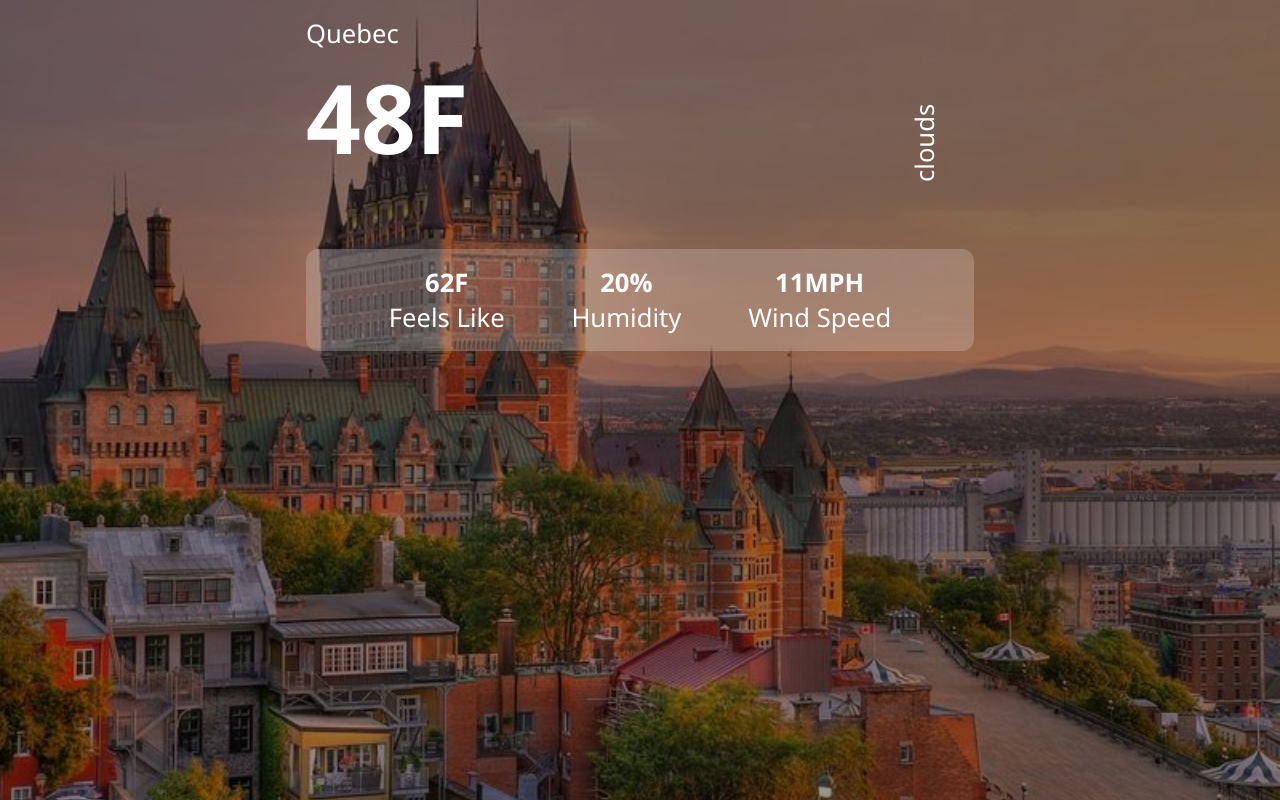
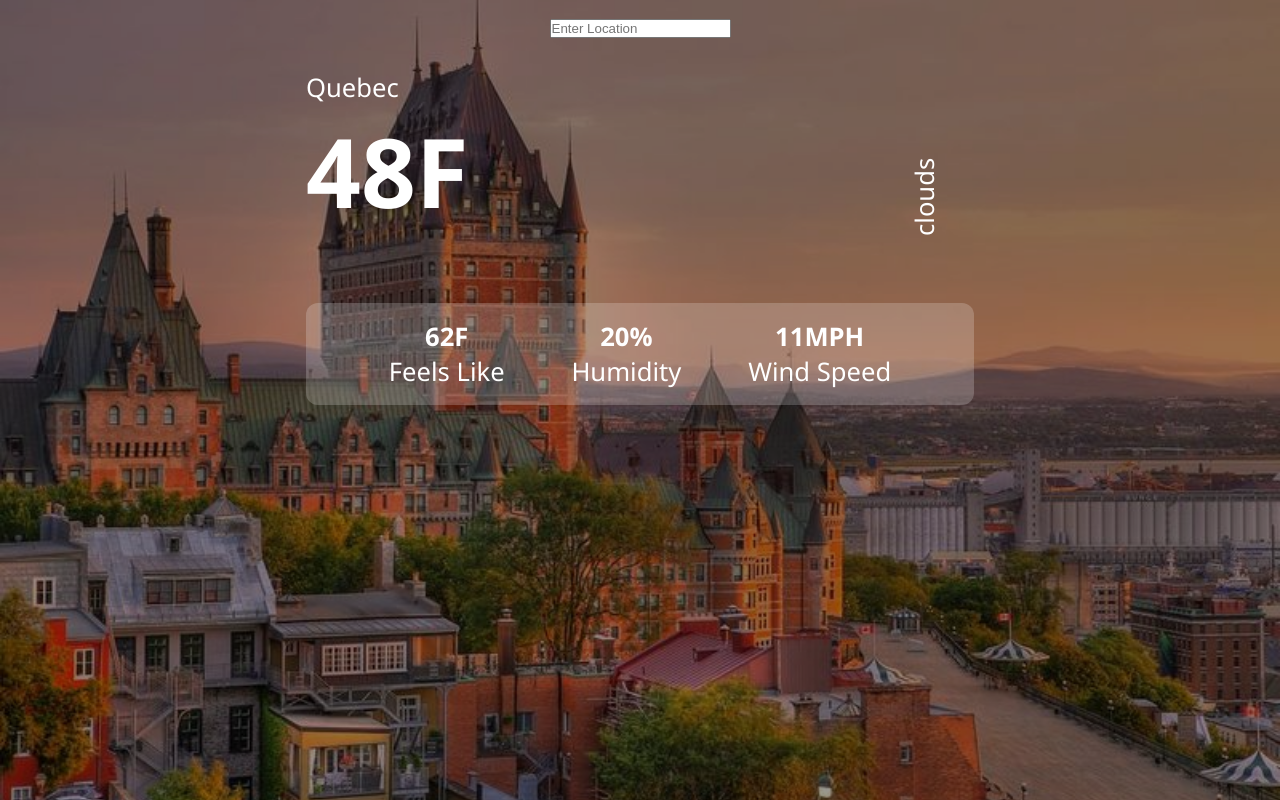
Before and after one commit to siegfred14/meteorologyWebApp, a React (Create React App) app: page / in a window 1280 px wide. Built offline with nearby package versions, Linux system fonts and the light colour scheme; a web font is replaced by a local one.

Commit message:
search process initiated

```diff
--- a/src/components/Weather.js
+++ b/src/components/Weather.js
@@ -20,6 +20,16 @@
   };
   return (
     <div>
+      <div className="search">
+        <input
+          type="text"
+          value={location}
+          onChange={(event) => setLocation(event.target.value)}
+          onKeyUp={searchLocation}
+          className="text"
+          placeholder="Enter Location"
+        />
+      </div>
       <div className="container">
         <div className="top">
           <div className="location">
--- a/src/index.css
+++ b/src/index.css
@@ -47,6 +47,11 @@
   z-index: -1;
 }
 
+.app .search{
+  text-align: center;
+  padding: 1rem;
+}
+
 .container{
   max-width: 700px;
   height: 80%;
```
